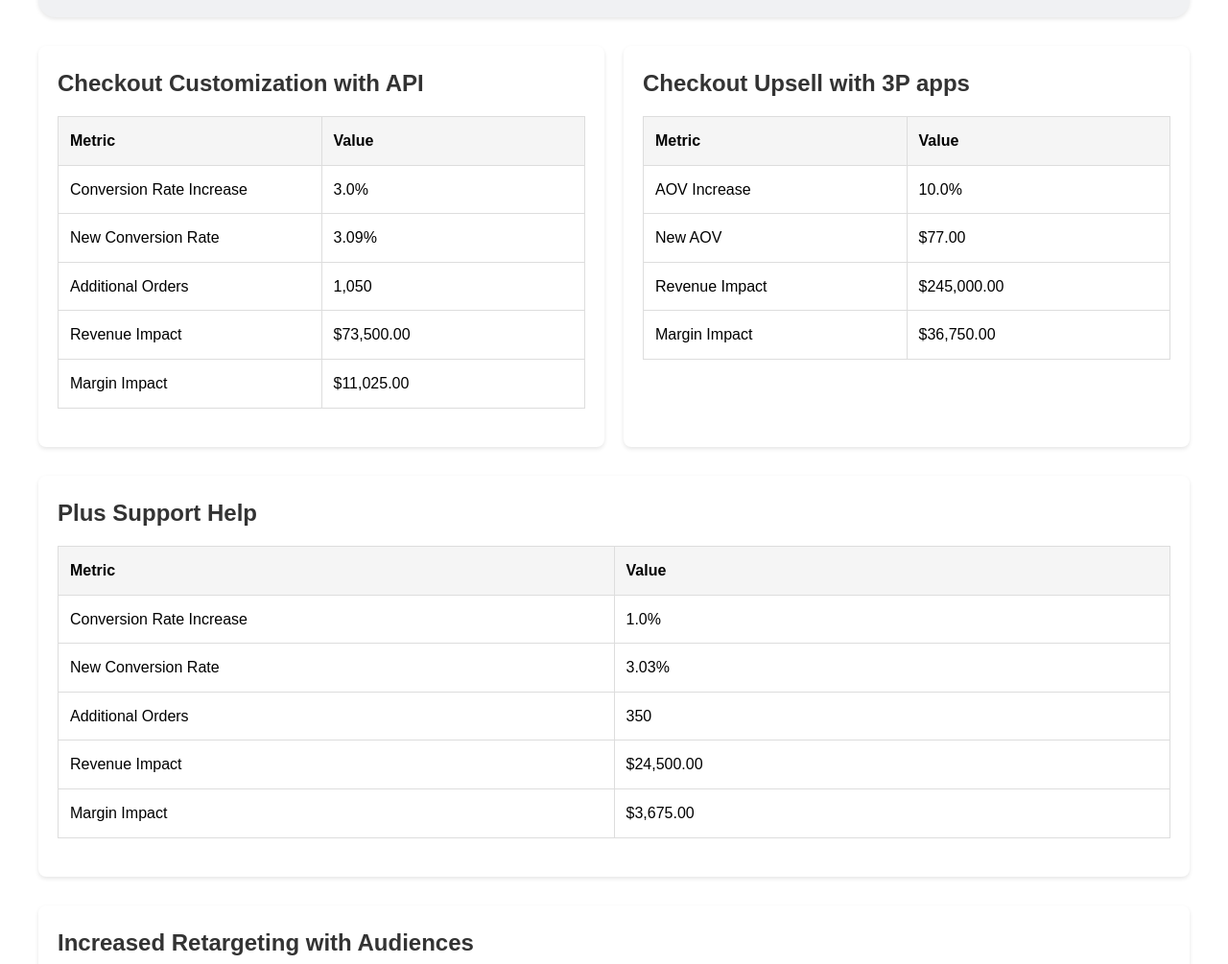
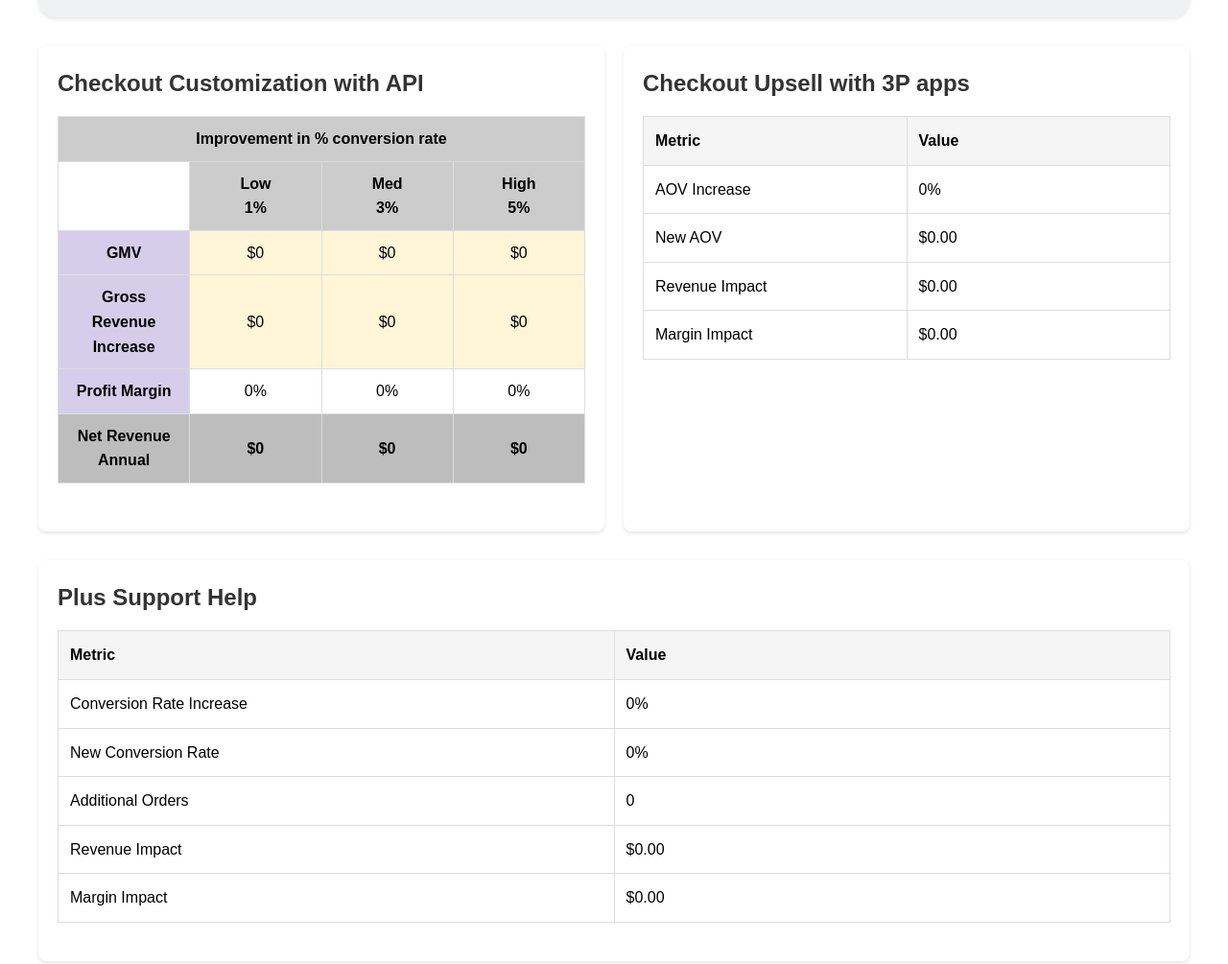
Before and after one commit to staceyhayman/D2C-ROI-Calculator, a plain HTML site: page index.html in a window 1280 px wide. Shown: the part 1535-2540 px from the top of the page at 96% size. Drawn offline with Linux system fonts and the light colour scheme.

Commit message:
Redesign Checkout Customization with API table to match requested layout and calculations

```diff
--- a/index.html
+++ b/index.html
@@ -106,6 +106,38 @@
             min-width: 0;
             max-width: 50%;
             margin-bottom: 0;
+        }
+        .custom-api-table {
+            width: 100%;
+            border-collapse: collapse;
+            margin-bottom: 30px;
+        }
+        .custom-api-table th, .custom-api-table td {
+            border: 1px solid #ddd;
+            padding: 10px;
+            text-align: center;
+        }
+        .custom-api-header {
+            background: #cccccc;
+            font-weight: bold;
+        }
+        .custom-api-label {
+            font-weight: bold;
+            background: #d6cdea;
+            text-align: left;
+        }
+        .custom-api-gmv, .custom-api-gross {
+            background: #fff5d7;
+        }
+        .custom-api-profit {
+            background: #fff;
+        }
+        .custom-api-total {
+            background: #bdbdbd;
+            font-weight: bold;
+        }
+        .custom-api-bold {
+            font-weight: bold;
         }
     </style>
 </head>
@@ -229,30 +261,39 @@
         <div class="table-row-flex">
             <div class="section">
                 <div class="section-title">Checkout Customization with API</div>
-                <table>
+                <table class="custom-api-table">
                     <tr>
-                        <th>Metric</th>
-                        <th>Value</th>
+                        <th class="custom-api-header" colspan="4">Improvement in % conversion rate</th>
                     </tr>
                     <tr>
-                        <td>Conversion Rate Increase</td>
-                        <td id="checkout-custom-conv-increase">0%</td>
+                        <td></td>
+                        <td class="custom-api-header">Low<br><span class="custom-api-bold">1%</span></td>
+                        <td class="custom-api-header">Med<br><span class="custom-api-bold">3%</span></td>
+                        <td class="custom-api-header">High<br><span class="custom-api-bold">5%</span></td>
                     </tr>
                     <tr>
-                        <td>New Conversion Rate</td>
-                        <td id="checkout-custom-new-conv">0%</td>
+                        <td class="custom-api-label">GMV</td>
+                        <td class="custom-api-gmv" id="custom-gmv-base">$0</td>
+                        <td class="custom-api-gmv" id="custom-gmv-med">$0</td>
+                        <td class="custom-api-gmv" id="custom-gmv-high">$0</td>
                     </tr>
                     <tr>
-                        <td>Additional Orders</td>
-                        <td id="checkout-custom-orders">0</td>
+                        <td class="custom-api-label">Gross Revenue Increase</td>
+                        <td class="custom-api-gross" id="custom-gross-low">$0</td>
+                        <td class="custom-api-gross" id="custom-gross-med">$0</td>
+                        <td class="custom-api-gross" id="custom-gross-high">$0</td>
                     </tr>
                     <tr>
-                        <td>Revenue Impact</td>
-                        <td id="checkout-custom-revenue">$0.00</td>
+                        <td class="custom-api-label">Profit Margin</td>
+                        <td class="custom-api-profit" id="custom-profit-low">0%</td>
+                        <td class="custom-api-profit" id="custom-profit-med">0%</td>
+                        <td class="custom-api-profit" id="custom-profit-high">0%</td>
                     </tr>
                     <tr>
-                        <td>Margin Impact</td>
-                        <td id="checkout-custom-margin">$0.00</td>
+                        <td class="custom-api-total">Net Revenue Annual</td>
+                        <td class="custom-api-total" id="custom-net-low">$0</td>
+                        <td class="custom-api-total" id="custom-net-med">$0</td>
+                        <td class="custom-api-total" id="custom-net-high">$0</td>
                     </tr>
                 </table>
             </div>
@@ -413,7 +454,10 @@
             });
         });
         // Calculate button triggers calculation
-        document.getElementById('calculate-btn').addEventListener('click', calculateAll);
+        document.getElementById('calculate-btn').addEventListener('click', function() {
+            calculateAll();
+            updateCustomApiTable();
+        });
 
         function calculateAll() {
             // Get input values
@@ -501,8 +545,42 @@
             });
         }
 
+        // --- Custom API Table Calculation ---
+        function updateCustomApiTable() {
+            const gmv = parseFloat(document.getElementById('annual-gmv').value) || 0;
+            const profitMargin = parseFloat(document.getElementById('profit-margin').value) / 100 || 0;
+            // Conversion rate improvements
+            const lowPct = 0.01, medPct = 0.03, highPct = 0.05;
+            // GMV for each scenario
+            const gmvLow = gmv * (1 + lowPct);
+            const gmvMed = gmv * (1 + medPct);
+            const gmvHigh = gmv * (1 + highPct);
+            // Gross Revenue Increase
+            const grossLow = gmvLow - gmv;
+            const grossMed = gmvMed - gmv;
+            const grossHigh = gmvHigh - gmv;
+            // Net Revenue Annual
+            const netLow = grossLow * profitMargin;
+            const netMed = grossMed * profitMargin;
+            const netHigh = grossHigh * profitMargin;
+            // Update table
+            document.getElementById('custom-gmv-base').textContent = gmv.toLocaleString('en-US', {style:'currency', currency:'USD', maximumFractionDigits:0});
+            document.getElementById('custom-gmv-med').textContent = gmvMed.toLocaleString('en-US', {style:'currency', currency:'USD', maximumFractionDigits:0});
+            document.getElementById('custom-gmv-high').textContent = gmvHigh.toLocaleString('en-US', {style:'currency', currency:'USD', maximumFractionDigits:0});
+            document.getElementById('custom-gross-low').textContent = grossLow.toLocaleString('en-US', {style:'currency', currency:'USD', maximumFractionDigits:0});
+            document.getElementById('custom-gross-med').textContent = grossMed.toLocaleString('en-US', {style:'currency', currency:'USD', maximumFractionDigits:0});
+            document.getElementById('custom-gross-high').textContent = grossHigh.toLocaleString('en-US', {style:'currency', currency:'USD', maximumFractionDigits:0});
+            document.getElementById('custom-profit-low').textContent = (profitMargin*100).toFixed(0) + '%';
+            document.getElementById('custom-profit-med').textContent = (profitMargin*100).toFixed(0) + '%';
+            document.getElementById('custom-profit-high').textContent = (profitMargin*100).toFixed(0) + '%';
+            document.getElementById('custom-net-low').textContent = netLow.toLocaleString('en-US', {style:'currency', currency:'USD', maximumFractionDigits:0});
+            document.getElementById('custom-net-med').textContent = netMed.toLocaleString('en-US', {style:'currency', currency:'USD', maximumFractionDigits:0});
+            document.getElementById('custom-net-high').textContent = netHigh.toLocaleString('en-US', {style:'currency', currency:'USD', maximumFractionDigits:0});
+        }
+
         // Initial calculation
         calculateAll();
+        updateCustomApiTable();
     </script>
 </body>
 </html>
```
